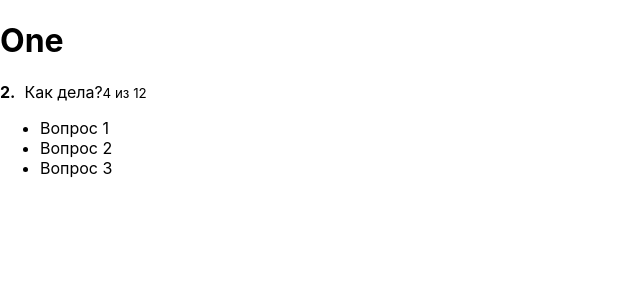
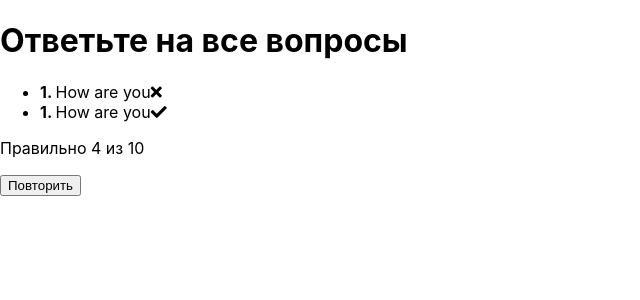
Before and after one commit to kirill8210/react-first, a React app: page / in a window 1280 px wide. Shown: the top 300 px of the page, without its empty margins (0-640 px from the left). Built offline with nearby package versions, Linux system fonts and the light colour scheme.

Commit message:
First commit

```diff
--- a/public/index.html
+++ b/public/index.html
@@ -24,7 +24,8 @@
       work correctly both with client-side routing and a non-root public URL.
       Learn how to configure a non-root public URL by running `npm run build`.
     -->
-    <title>React App</title>
+    <link href="https://use.fontawesome.com/releases/v5.0.13/css/all.css" rel="stylesheet">
+    <title>React First App</title>
   </head>
   <body>
     <noscript>You need to enable JavaScript to run this app.</noscript>
--- a/src/components/ActiveOne/ActiveOne.js
+++ b/src/components/ActiveOne/ActiveOne.js
@@ -6,13 +6,15 @@ const ActiveOne = props => (
     <div className={classes.ActiveOne}>
         <p className={classes.Question}>
             <span>
-                <strong>2.</strong>&nbsp;
-                Как дела?
+                <strong>{props.answerNumber}</strong>&nbsp;
+                {props.question}
             </span>
-            <small>4 из 12</small>
+            <small>{props.answerNumber} из {props.oneLength}</small>
         </p>
         <AnswersList
+            state={props.state}
             answers={props.answers}
+            onAnswerClick={props.onAnswerClick}
         />
     </div>
 )
--- a/src/components/ActiveOne/AnswersList/AnswerItem/AnswerItem.css
+++ b/src/components/ActiveOne/AnswersList/AnswerItem/AnswerItem.css
@@ -1,3 +1,19 @@
 .AnswerItem{
+    border: 1px solid #fff;
+    border-radius: 5px;
+    padding: 5px 10px;
+    margin-bottom: 5px;
+    cursor: pointer;
+}
+.AnswerItem:hover{
+    background: rgba(255, 255, 255, .2);
+    transition: background .3s ease-in-out;
+}
 
+.AnswerItem.success{
+    background: green;
 }
+
+.AnswerItem.error{
+    background: orangered;
+}
--- a/src/components/ActiveOne/AnswersList/AnswerItem/AnswerItem.js
+++ b/src/components/ActiveOne/AnswersList/AnswerItem/AnswerItem.js
@@ -3,9 +3,17 @@ import classes from './AnswerItem.css'
 import AnswersList from "../AnswersList";
 
 const AnswerItem = props =>{
+
+    const cls = [classes.AnswerItem]
+
+    if (props.state) {
+        cls.push(classes[props.state])
+    }
+
     return(
         <li
-            className={AnswerItem}
+            className={cls.join(' ')}
+            onClick={() => props.onAnswerClick(props.answer.id)}
         >
             { props.answer.text }
         </li>
--- a/src/components/ActiveOne/AnswersList/AnswersList.css
+++ b/src/components/ActiveOne/AnswersList/AnswersList.css
@@ -1,4 +1,4 @@
-.AnwersList{
+.AnswersList{
     list-style: none;
     margin: 0;
     padding: 0;
--- a/src/components/ActiveOne/AnswersList/AnswersList.js
+++ b/src/components/ActiveOne/AnswersList/AnswersList.js
@@ -8,7 +8,10 @@ const AnswersList = props => (
         { props.answers.map((answer, index) =>{
             return(
                 <AnswerItem
+                    key={index}
                     answer={answer}
+                    onAnswerClick={props.onAnswerClick}
+                    state={props.state ? props.state[answer.id] : null}
                 />
             )
         })}
--- /dev/null
+++ b/src/components/FinishedOne/FinishedOne.css
@@ -0,0 +1,25 @@
+.FinishedOne{
+    padding: 20px;
+    color: white;
+    border: 2px solid #fff;
+    border-radius: 5px;
+    box-sizing: border-box;
+    margin: 0 10px;
+}
+.FinishedOne ul{
+    list-style: none;
+    padding: 0;
+    margin: 0;
+}
+.FinishedOne ul li{
+
+}
+.FinishedOne ul li i{
+    margin-left: 10px;
+}
+.success{
+    color: green;
+}
+.error{
+    color: orangered;
+}
--- /dev/null
+++ b/src/components/FinishedOne/FinishedOne.js
@@ -0,0 +1,26 @@
+import React from "react"
+import classes from './FinishedOne.css'
+
+const FinishedOne = props =>{
+    return(
+        <div className={classes.FinishedOne}>
+            <ul>
+                <li>
+                    <strong>1. </strong>
+                    How are you
+                    <i className={'fa fa-times ' + classes.error }/>
+                </li>
+                <li>
+                    <strong>1. </strong>
+                    How are you
+                    <i className={'fa fa-check ' + classes.success }/>
+                </li>
+            </ul>
+            <p>Правильно 4 из 10</p>
+            <div>
+                <button>Повторить</button>
+            </div>
+        </div>
+    )
+}
+export default FinishedOne
--- a/src/containers/One/One.js
+++ b/src/containers/One/One.js
@@ -1,27 +1,97 @@
 import React, {Component} from "react"
 import classes from './One.css'
-import ActiveOne from "../../components/ActiveOne/ActiveOne";
+import ActiveOne from "../../components/ActiveOne/ActiveOne"
+import FinishedOne from "../../components/FinishedOne/FinishedOne";
 
 class One extends Component{
     state = {
+        isFinised: true,
+        activeQuestion: 0,
+        answerState: null, // {[id]: 'success' 'error}
         one: [
             {
+                question: 'Какого цвета небо?',
+                rightAnswerId: 2,
+                id:1,
                 answers:[
-                    {text: 'Вопрос 1'},
-                    {text: 'Вопрос 2'},
-                    {text: 'Вопрос 3'}
+                    {text: 'Чёрный', id:1},
+                    {text: 'Синий', id:2},
+                    {text: 'Красный', id:3},
+                    {text: 'Зеленый', id:4}
+                ]
+            },
+            {
+                question: 'Какой сейчас год?',
+                rightAnswerId: 3,
+                id: 3,
+                answers:[
+                    {text: '2018', id:1},
+                    {text: '2019', id:2},
+                    {text: '2020', id:3},
+                    {text: '2021', id:4}
                 ]
             }
         ]
     }
+
+    onAnswerClickHandler = (answerId) =>{
+        if (this.state.answerState){
+            const key = Object.keys(this.state.answerState)[0]
+            if (this.state.answerState[key] === 'success'){
+                return
+            }
+        }
+        const question = this.state.one[this.state.activeQuestion]
+
+        if (question.rightAnswerId === answerId){
+            this.setState({
+                answerState: {[answerId]: 'success'}
+            })
+            const timeout = window.setTimeout(() => {
+                if (this.isOneFinished()){
+                    this.setState({
+                        isFinised: true
+                    })
+                } else{
+                    this.setState({
+                        activeQuestion: this.state.activeQuestion + 1,
+                        answerState: null
+                    })
+                }
+                window.clearTimeout(timeout)
+            }, 1000)
+        } else {
+            this.setState({
+                answerState: {[answerId]: 'error'}
+            })
+        }
+
+    }
+    isOneFinished(){
+        return this.state.activeQuestion + 1 === this.state.one.length
+    }
+
+
     render() {
         return(
             <div className={classes.One}>
                 <div className={classes.OneWrapper}>
-                    <h1>One</h1>
-                    <ActiveOne
-                        answers={this.state.one[0].answers}
-                    />
+                    <h1>Ответьте на все вопросы</h1>
+                    {
+                        this.state.isFinised
+                        ?   <FinishedOne
+
+                            />
+                        :   <ActiveOne
+                                answers={this.state.one[this.state.activeQuestion].answers}
+                                question={this.state.one[this.state.activeQuestion].question}
+                                onAnswerClick={this.onAnswerClickHandler}
+                                oneLength={this.state.one.length}
+                                answerNumber={this.state.activeQuestion + 1}
+                                state={this.state.answerState}
+                            />
+                    }
+
                 </div>
             </div>
         )
```
